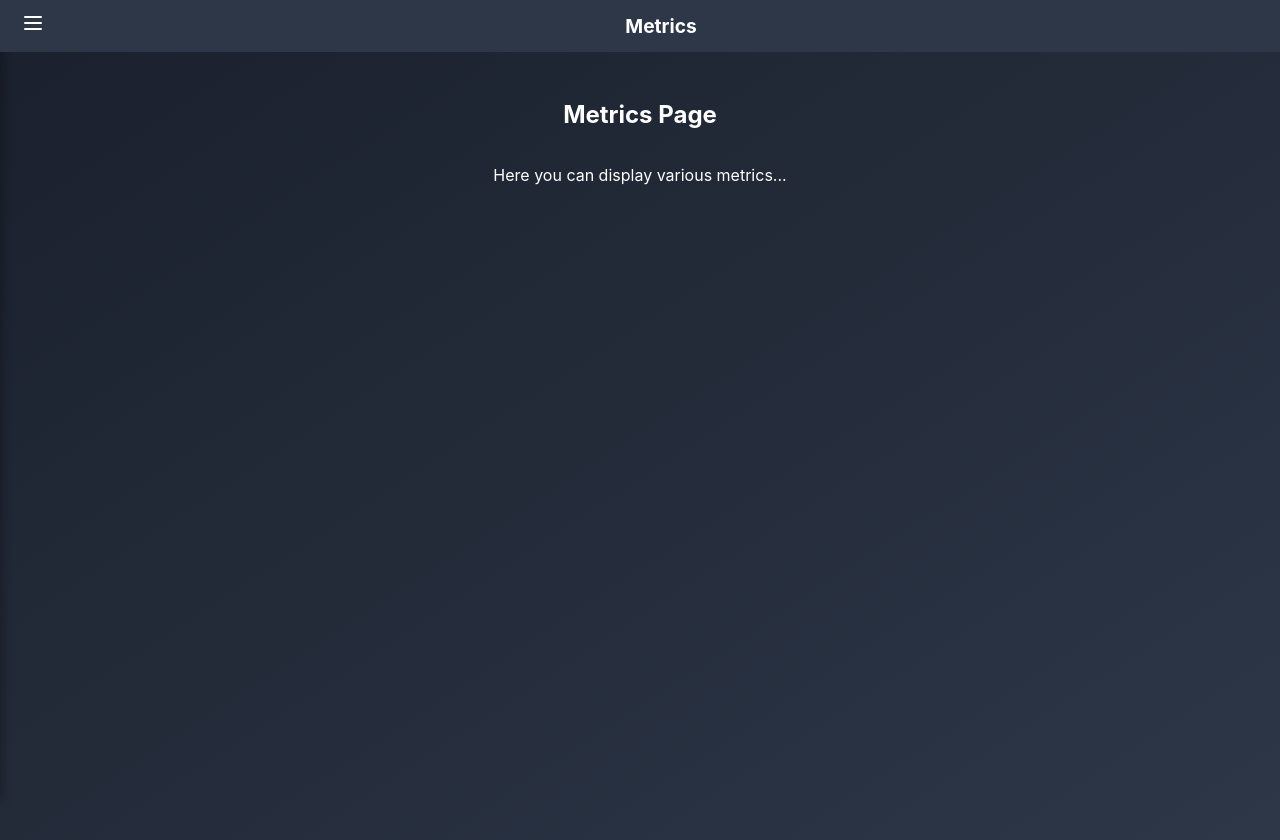
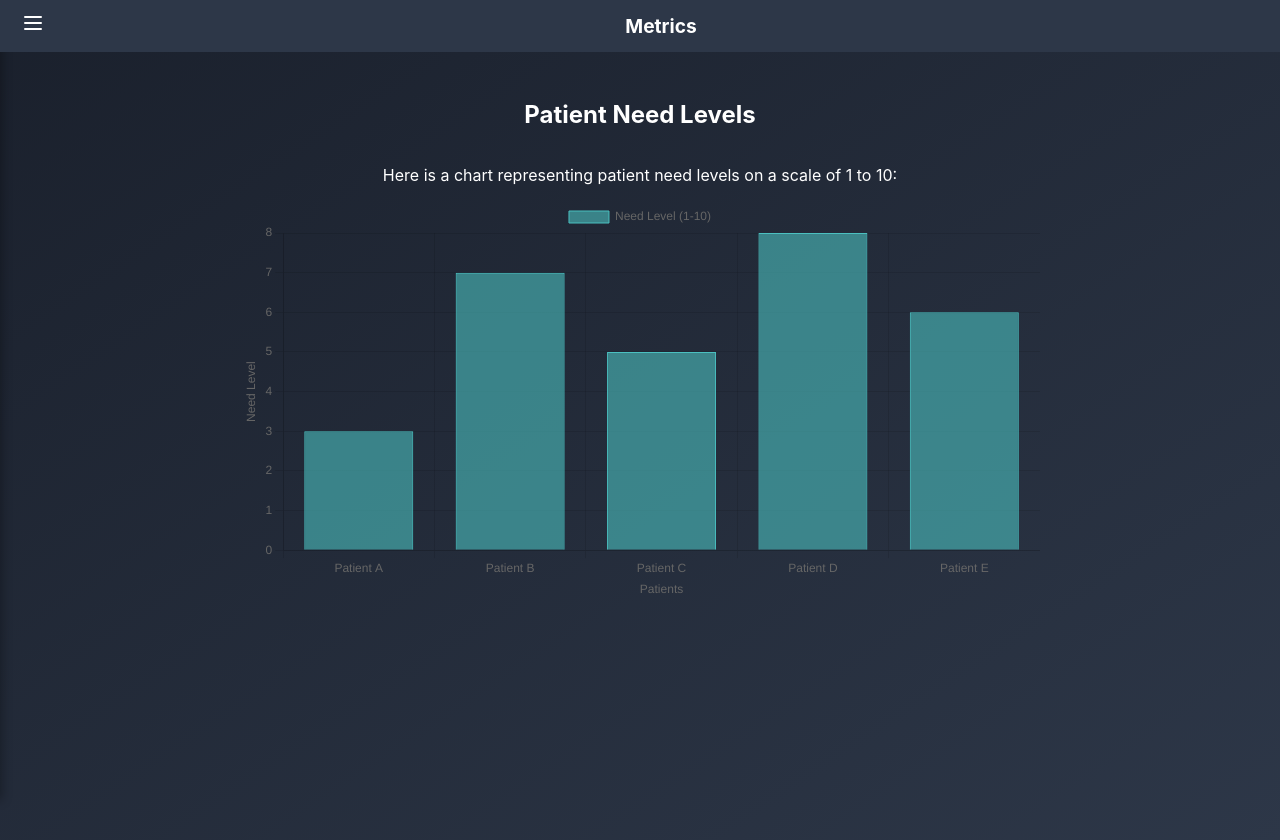
Before and after one commit to rtshah/hackrace14, a React (Create React App) app in the folder hackrace14/: page /metrics in a window 1280 px wide. Built offline with nearby package versions, Linux system fonts and the light colour scheme.

Commit message:
added metrics

```diff
--- a/hackrace14/package.json
+++ b/hackrace14/package.json
@@ -8,6 +8,7 @@
     "@testing-library/react": "^13.4.0",
     "@testing-library/user-event": "^13.5.0",
     "axios": "^1.7.7",
+    "chart.js": "^4.4.4",
     "cors": "^2.8.5",
     "csv-writer": "^1.6.0",
     "express": "^4.21.0",
@@ -18,6 +19,7 @@
     "openai": "^4.63.0",
     "react": "^18.3.1",
     "react-calendar": "^5.0.0",
+    "react-chartjs-2": "^5.2.0",
     "react-dom": "^18.3.1",
     "react-icons": "^5.3.0",
     "react-router-dom": "^6.26.2",
--- a/hackrace14/src/Metrics.tsx
+++ b/hackrace14/src/Metrics.tsx
@@ -2,6 +2,9 @@ import React, { useState } from 'react';
 import styled from 'styled-components';
 import Sidebar from './Sidebar.tsx'; // Import Sidebar component
 import { Menu } from 'lucide-react'; // Import icon for sidebar toggle
+import { Bar } from 'react-chartjs-2';
+import { Chart, CategoryScale, LinearScale, BarElement, Title, Tooltip, Legend } from 'chart.js';
+Chart.register(CategoryScale, LinearScale, BarElement, Title, Tooltip, Legend);
 
 const MetricsContainer = styled.div`
   min-height: 100vh;
@@ -50,11 +53,44 @@ const SidebarToggle = styled.button`
 `;
 
 function Metrics() {
-  const [sidebarOpen, setSidebarOpen] = useState(false); // Sidebar state
+  const [sidebarOpen, setSidebarOpen] = useState(false);
+  const data = {
+    labels: ['Patient A', 'Patient B', 'Patient C', 'Patient D', 'Patient E'],
+    datasets: [
+      {
+        label: 'Need Level (1-10)',
+        data: [3, 7, 5, 8, 6], // Fake need levels
+        backgroundColor: 'rgba(75, 192, 192, 0.6)',
+        borderColor: 'rgba(75, 192, 192, 1)',
+        borderWidth: 1,
+      },
+    ],
+  };
+
+  const options = {
+    responsive: true,
+    scales: {
+      y: {
+        beginAtZero: true,
+        ticks: {
+          stepSize: 1,
+        },
+        title: {
+          display: true,
+          text: 'Need Level',
+        },
+      },
+      x: {
+        title: {
+          display: true,
+          text: 'Patients',
+        },
+      },
+    },
+  };
 
   return (
     <MetricsContainer>
-      {/* Include Sidebar component */}
       <Sidebar isOpen={sidebarOpen} onClose={() => setSidebarOpen(false)} />
 
       <Header>
@@ -66,8 +102,9 @@ function Metrics() {
       </Header>
 
       <MainContent>
-        <h2>Metrics Page</h2>
-        <p>Here you can display various metrics...</p>
+        <h2>Patient Need Levels</h2>
+        <p>Here is a chart representing patient need levels on a scale of 1 to 10:</p>
+        <Bar data={data} options={options} />
       </MainContent>
     </MetricsContainer>
   );
--- a/hackrace14/src/Sidebar.tsx
+++ b/hackrace14/src/Sidebar.tsx
@@ -1,6 +1,6 @@
 import React from 'react';
 import styled from 'styled-components';
-import { X, Home, Cloud, Wind, Sun, Calendar,List } from 'lucide-react';
+import { X, Home, Cloud, Wind, Sun, Calendar,List, BarChart } from 'lucide-react';
 import { Link } from 'react-router-dom';
 
 interface SidebarContainerProps {
@@ -143,7 +143,7 @@ function Sidebar({ isOpen, onClose }: SidebarProps) {
             </NavItem>
             <NavItem>
               <NavLink href="#metrics">
-                <List size={20} />
+                <BarChart size={20} />
                 <StyledLink to="/metrics">Metrics</StyledLink>
               </NavLink>
             </NavItem>
--- a/hackrace14/src/Transcripts.tsx
+++ b/hackrace14/src/Transcripts.tsx
@@ -286,7 +286,7 @@ export default function SummaryList() {
     try {
       // First request to OpenAI for the initial CSV generation
       const firstCompletion = await openai.chat.completions.create({
-        model: "gpt-4o-mini",
+        model: "gpt-4o",
         messages: [
           { role: "system", content: "You are a helpful assistant." },
           { role: "user", content: openaiPrompt },
```
Also changed, not shown: 1 other file (tests, documents, lock files or other folders).
